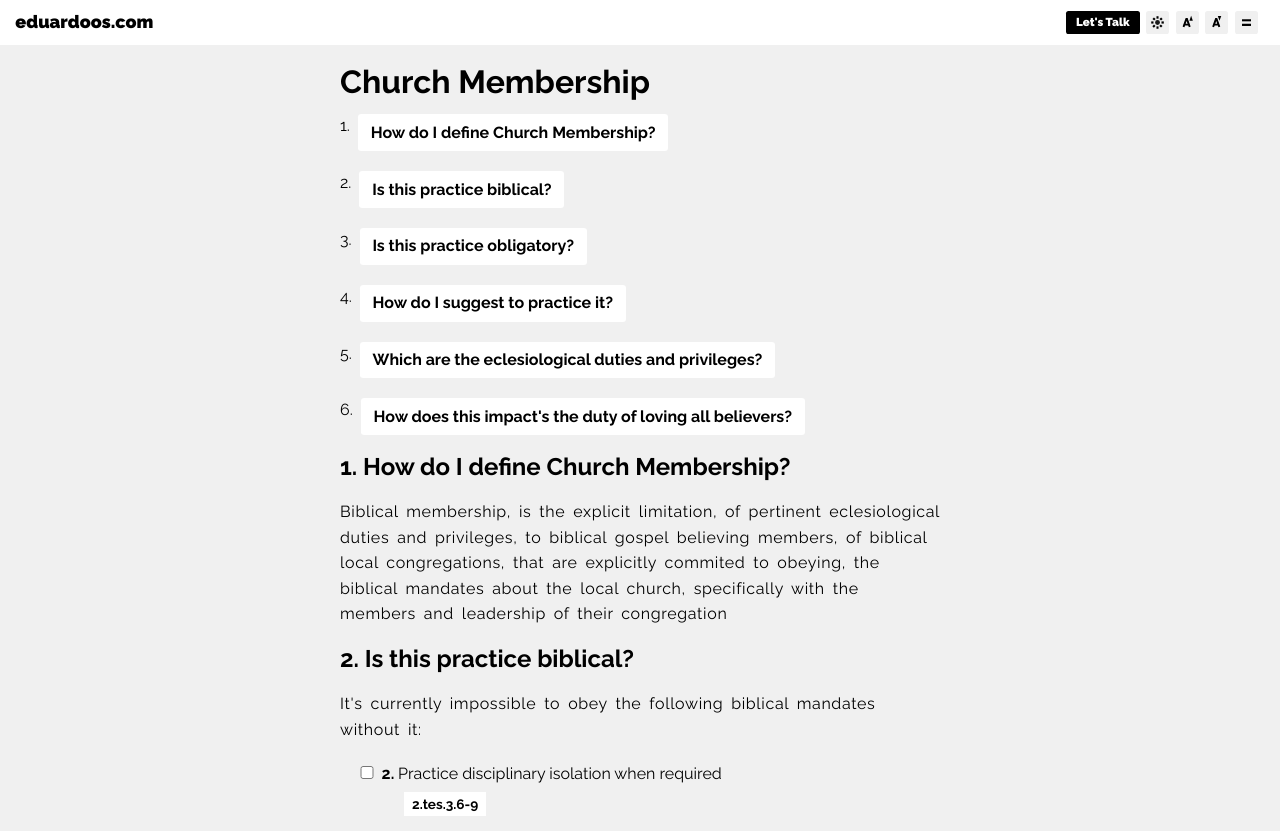
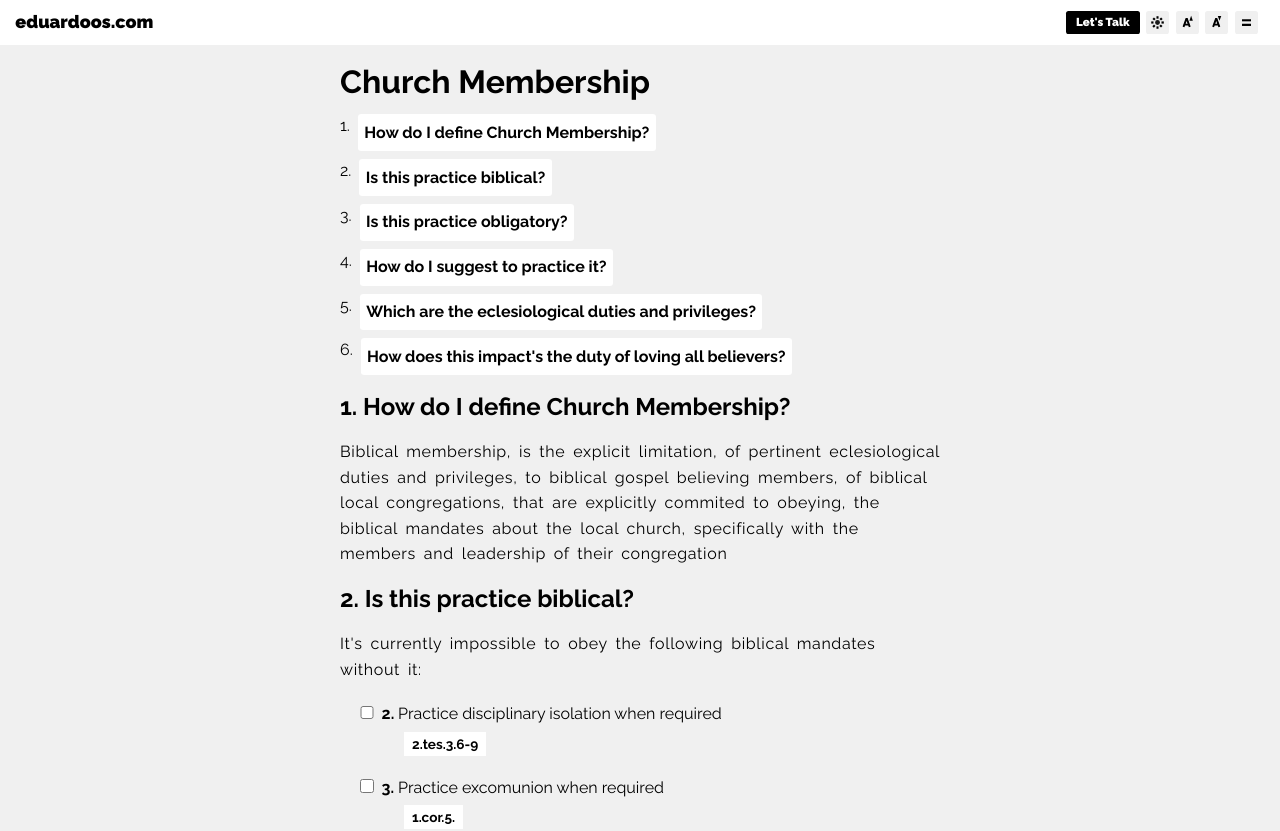
Before and after one commit to EduardoOsteicoechea/eduardoosfrontend, a React (Vite) app: page /church_membership in a window 1280 px wide. Shown: the top 831 px of the page. Built offline with nearby package versions, Linux system fonts and the light colour scheme.

Commit message:
test deploy

```diff
--- a/src/pages/AHealthyLoneliness.css
+++ b/src/pages/AHealthyLoneliness.css
@@ -13,12 +13,7 @@
    flex-direction: column;
    gap: 20px;
 }
-.ArticlePage001 > article > ul{
-   display: flex;
-   flex-direction: column;
-   gap: 20px;
-   width: 100%;
-}
+
 .ArticleIdea{
    display: flex;
    flex-direction: column;
--- a/src/pages/ChurchMembership.css
+++ b/src/pages/ChurchMembership.css
@@ -6,7 +6,7 @@
    width: 100%;
 }
 
-.ArticlePage001>article {
+.ArticlePage001 > article {
    margin: auto;
    max-width: 600px;
    width: 100%;
@@ -20,19 +20,20 @@
    font-size: 2rem;
 }
 
-.ArticlePage001>article>ul {
-   width: 100%;
+.reference_to_article_heading_list{
+   display: flex;
+   flex-direction: column;
+   gap: .5rem;
 }
-.ArticlePage001>article>ul>li {
+.reference_to_article_heading_list>li {
    display: flex;
    gap: .5rem;
    margin: 0;
 }
-
 .reference_to_article_heading {
    font-family: f1b;
    text-decoration: none;
-   padding: .5dvw 1dvw;
+   padding: .5dvw .5dvw;
    background: var(--c1);
    color: var(--c10);
    border-radius: .25dvw;
--- a/src/pages/ChurchMembership.tsx
+++ b/src/pages/ChurchMembership.tsx
@@ -61,7 +61,7 @@ function ChurchMembership() {
          {isDataLoaded && jsonData && (
             <article>
                <h1 className="article_heading">{jsonData.title}</h1>
-               <ul>
+               <ul className="reference_to_article_heading_list">
                   {ideas?.map((i, index) => <li key={index}><span>{index+1}. </span><a className="reference_to_article_heading" href={"#" + i}>{i}</a></li>)}
                </ul>
                {jsonData.ideas.map((i, index) =>
```
Also changed, not shown: 4 other files (tests, documents, lock files or other folders).
